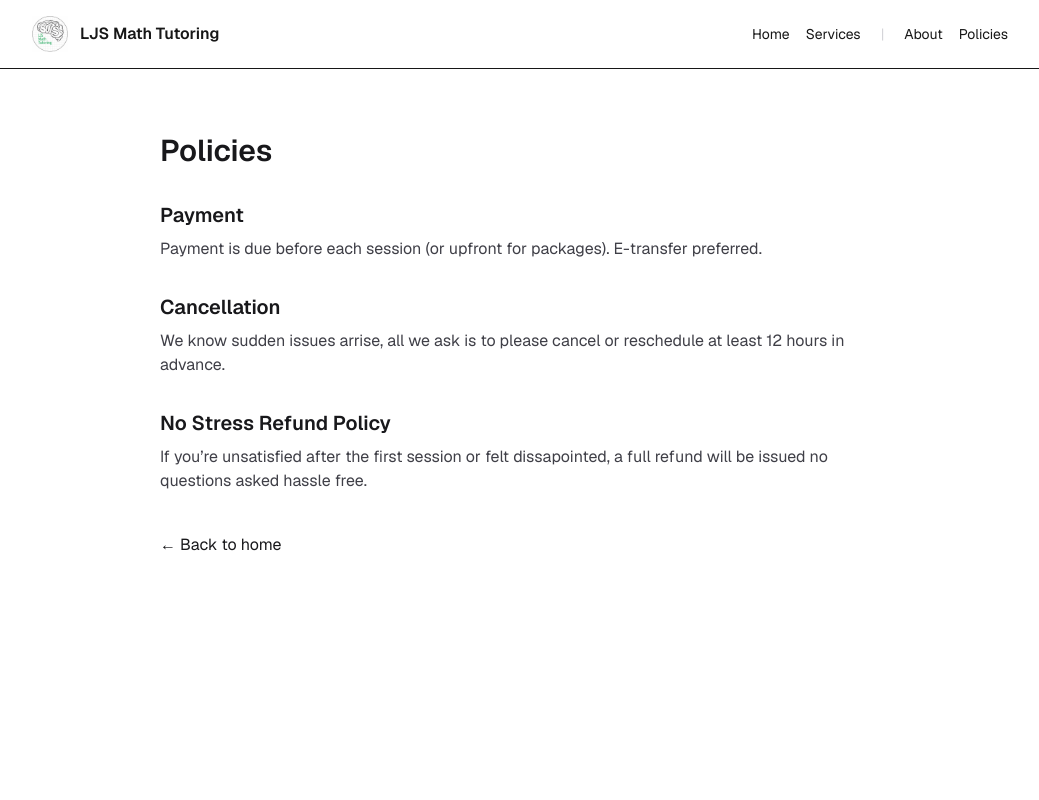
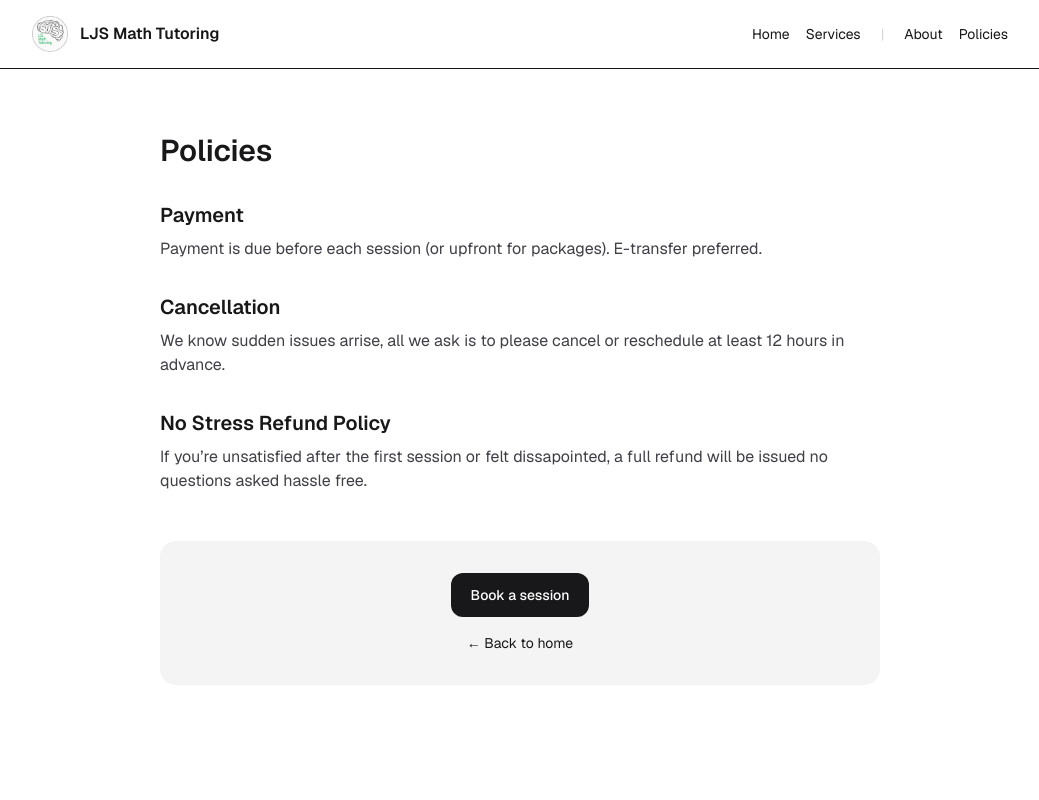
Before and after one commit to FMF13/ljs-math-tutoring, a Next.js app: page /policies in a window 1280 px wide. Shown: the top 800 px of the page, without its empty margins (120-1159 px from the left). Built offline with nearby package versions, Linux system fonts and the light colour scheme.

Commit message:
Changes added

```diff
--- a/src/app/policies/page.tsx
+++ b/src/app/policies/page.tsx
@@ -22,9 +22,20 @@ export default function PoliciesPage() {
           If you’re unsatisfied after the first session or felt dissapointed, a full refund will be issued no questions asked hassle free.
         </p>
 
-        <Link href="/" className="mt-10 inline-block hover:underline">
-          ← Back to home
-        </Link>
+        <section className="mt-12 rounded-2xl bg-zinc-100 p-8">
+          <div className="flex flex-col items-center gap-4">
+            <Link
+              href="/book"
+              className="w-fit rounded-xl bg-zinc-900 px-5 py-3 text-sm font-medium text-white hover:bg-zinc-800"
+            >
+              Book a session
+            </Link>
+
+            <Link href="/" className="text-sm hover:underline">
+              ← Back to home
+            </Link>
+          </div>
+        </section>
       </div>
     </main>
   );
--- a/src/app/services/page.tsx
+++ b/src/app/services/page.tsx
@@ -155,7 +155,7 @@ export default function ServicesPage() {
           />
         </div>
 
-        <section className="mt-12 rounded-2xl bg-zinc-50 p-8">
+        <section className="mt-12 rounded-2xl bg-zinc-100 p-8">
           <div className="flex flex-col items-center gap-4">
             <Link
               href="/book"
```
